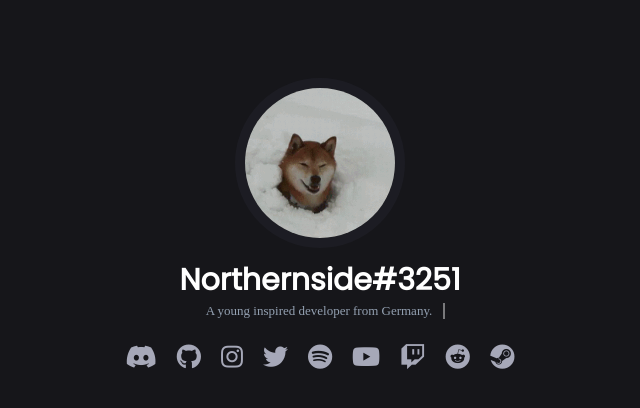
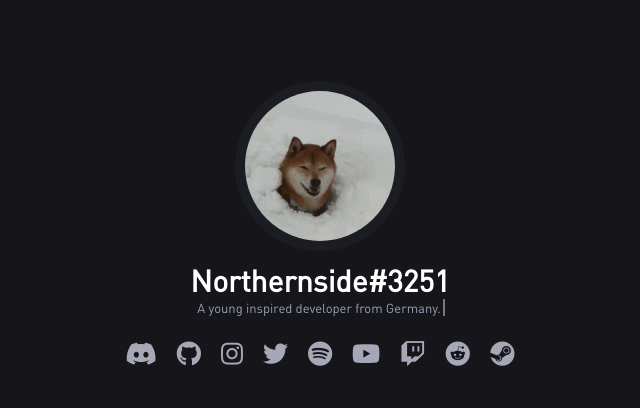
Before and after one commit to Northernside/northernsi.de, a plain HTML site: page index.html in a window 1280 px wide. Shown: the part 102-510 px from the top of the page, without its empty margins (320-960 px from the left). Drawn offline with Linux system fonts and the light colour scheme.

Commit message:
new font

```diff
--- a/assets/css/index.css
+++ b/assets/css/index.css
@@ -5,17 +5,20 @@
 }
 
 @font-face {
-    font-family: quote;
-    src: url("../font/username.woff2");
-}
-
-@font-face {
-    font-family: username;
-    src: url("../font/quote.woff2");
+    font-family: textfont;
+    src: url("../font/text.otf");
 }
 
 body {
     background-color: #16161a;
+}
+
+::-moz-selection { /* Code for Firefox */
+    background: #8787af;
+}
+
+::selection {
+    background: #8787af;
 }
 
 .profile {
@@ -36,13 +39,13 @@ body {
 .profile-username {
     margin-top: 10px;
     color: #ffffff;
-    font-family: username;
+    font-family: textfont;
     text-align: center;
 }
 
 .profile-quote {
     color: #94a1b2;
-    font-family: quote;
+    font-family: textfont;
     text-align: center;
     margin-top: -15px;
     width: max-content;
@@ -58,7 +61,7 @@ hr {
 
 h3 {
     color: white;
-    font-family: quote;
+    font-family: textfont;
     text-align: center;
     margin-top: -15px;
     width: max-content;
```
Also changed, not shown: assets/font/text.otf (added), 1 other file.
